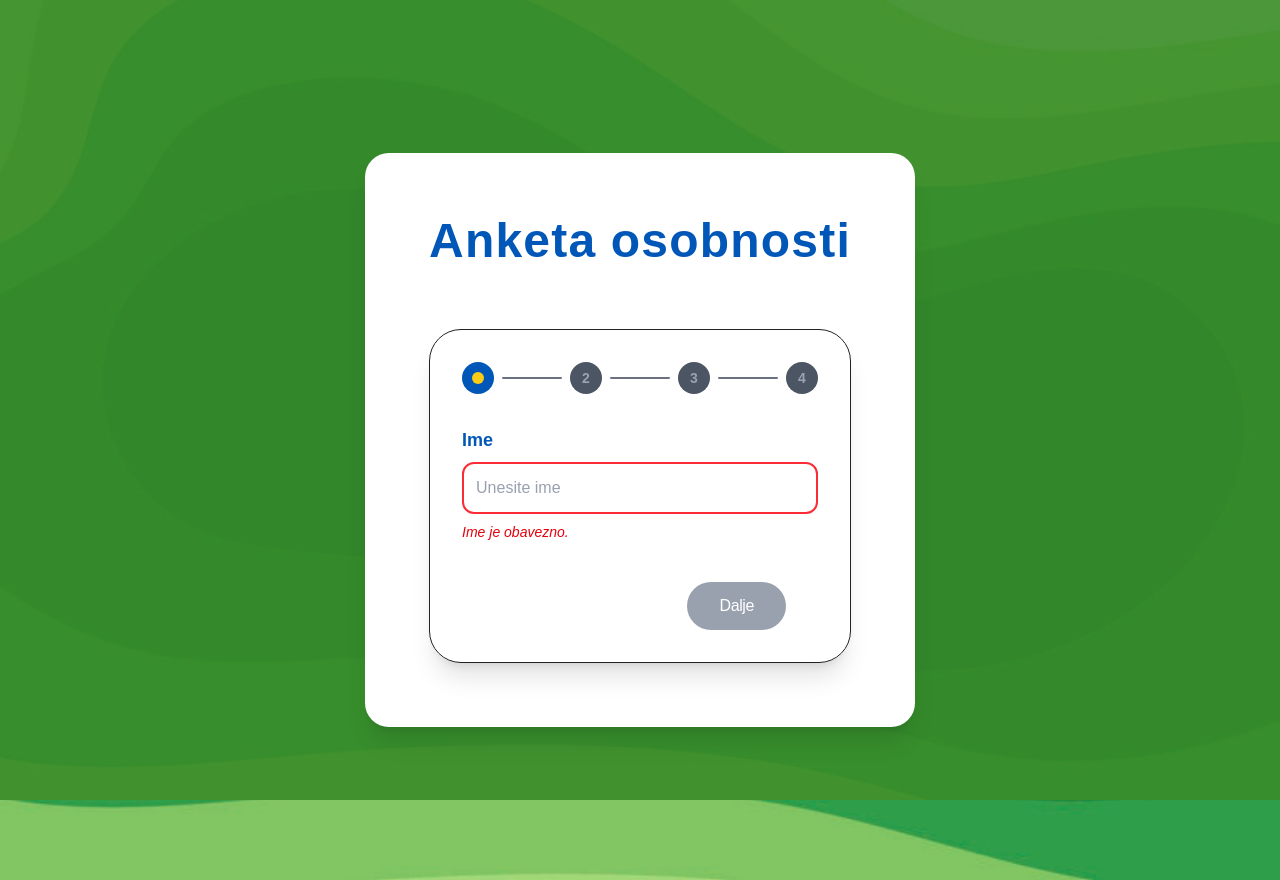
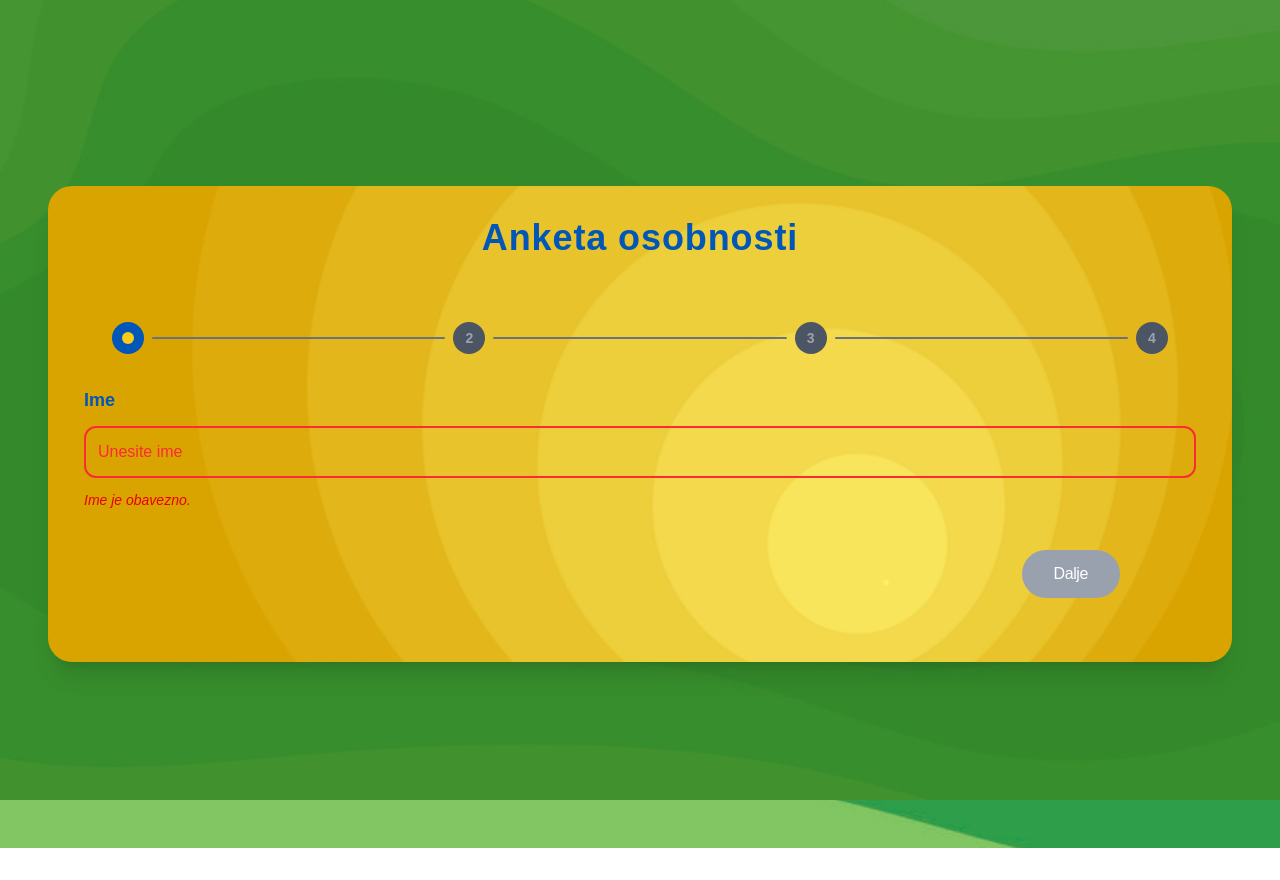
Before and after one commit to shaghidev/baltazar-anketa, a Next.js app in the folder client/: page / in a window 1280 px wide. After the commit the page ends 848 px from the top, so only its background shows below. Built offline with nearby package versions, Linux system fonts and the light colour scheme; a web font is replaced by a local one.

Commit message:
update style

```diff
--- a/client/src/app/layout.tsx
+++ b/client/src/app/layout.tsx
@@ -32,23 +32,11 @@ export default function RootLayout({ children }: { children: ReactNode }) {
           }}
         />
         {/* Glavni sadržaj */}
-        <div
-          style={{
-            position: 'relative',
-            zIndex: 10,
-            width: '100%',
-            maxWidth: '960px',
-            minHeight: '100vh',
-            borderRadius: '1rem',
-            padding: '2.5rem',
-            display: 'flex',
-            flexDirection: 'column',
-            justifyContent: 'center',
-            alignItems: 'center',
-          }}
-        >
+        <div className="relative z-10 w-full min-h-screen rounded-lg p-6 flex flex-col justify-center items-center">
           {children}
         </div>
+
+
 
 
       </body>
--- a/client/src/app/page.tsx
+++ b/client/src/app/page.tsx
@@ -123,11 +123,24 @@ export default function Home() {
   };
 
   return (
-<main className="min-h-screen flex items-center justify-center bg-baltazarPurple font-baltazar p-6 sm:p-12">
-  <div className="bg-white rounded-3xl shadow-xl w-full max-w-4xl p-10 sm:p-16">
-    <h1 className="text-4xl sm:text-5xl font-extrabold mb-10 sm:mb-16 text-center text-[#0057B7] tracking-wide">
-      Anketa osobnosti
-    </h1>
+    <main className="flex items-center justify-center font-baltazar px-2 sm:px-6 py-8 min-h-screen w-full">
+      <div
+        className="
+          relative
+          bg-[url('/images/background1.png')] bg-cover bg-center
+          rounded-3xl shadow-xl
+          w-full max-w-[95vw] sm:max-w-[700px] md:max-w-[900px] lg:max-w-[1200px]
+          p-4 sm:p-8
+          overflow-hidden
+        "
+      >
+        {/* Overlay */}
+        <div className="absolute inset-0 bg-yellow/40 rounded-3xl pointer-events-none" />
+
+        {/* Sadržaj */}
+        <h1 className="relative text-3xl sm:text-4xl font-extrabold mb-4 sm:mb-8 text-center text-[#0057B7] tracking-wide">
+          Anketa osobnosti
+        </h1>
 
     <Stepper
       initialStep={1}
@@ -135,7 +148,7 @@ export default function Home() {
       onFinalStepCompleted={handleFinalStepComplete}
       backButtonText="Nazad"
       nextButtonText="Dalje"
-      className="space-y-12 sm:space-y-20"
+      className="relative space-y-8 sm:space-y-12"
       disableNext={!isStepValid(currentStep)}
     >
       <Step>
@@ -171,6 +184,5 @@ export default function Home() {
   </div>
 </main>
 
-
   );
   }
--- a/client/src/components/Stepper/StepName.tsx
+++ b/client/src/components/Stepper/StepName.tsx
@@ -10,14 +10,14 @@ interface StepNameProps {
 
 export default function StepName({ name, setName, valid }: StepNameProps) {
   return (
-    <div className="flex flex-col gap-2">
+    <div className="flex flex-col gap-3">
       <label className="text-lg font-semibold text-[#0057B7]">Ime</label>
       <input
         type="text"
         value={name}
         onChange={e => setName(e.target.value)}
         placeholder="Unesite ime"
-        className={`w-full rounded-xl border-2 p-3 text-gray-900 placeholder-gray-400
+        className={`w-full rounded-xl border-2 p-3 text-gray-900 placeholder-red-500
           transition focus:outline-none focus:ring-4 focus:ring-offset-1
           ${
             valid
--- a/client/src/components/Stepper/Stepper.tsx
+++ b/client/src/components/Stepper/Stepper.tsx
@@ -87,12 +87,12 @@ export default function Stepper({
 
   return (
     <div
-      className="flex min-h-full flex-1 flex-col items-center justify-center p-6 sm:aspect-[4/3] md:aspect-[2/1]"
+      className="flex min-h-full flex-1 flex-col items-center justify-center p-0" // maknuo aspect
       {...rest}
     >
       <div
-        className={`mx-auto w-full max-w-5xl rounded-4xl shadow-xl ${stepCircleContainerClassName}`}
-        style={{ border: "1px solid #222" }}
+        className={`mx-auto w-full max-w-0wxl ${stepCircleContainerClassName}`} // povećao max-w
+
       >
         <div
           className={`${stepContainerClassName} flex w-full items-center p-6 sm:p-8`}
@@ -135,13 +135,13 @@ export default function Stepper({
           isCompleted={isCompleted}
           currentStep={currentStep}
           direction={direction}
-          className={`space-y-2 px-10 sm:px-16 ${contentClassName}`} // veći padding sa strane
+          className={`space-y-2 px-10 sm:px-20 ${contentClassName}`} // veći padding
         >
           {Children.toArray(children)[currentStep - 1]}
         </StepContentWrapper>
 
         {!isCompleted && (
-          <div className={`px-10 sm:px-16 pb-8 ${footerClassName}`}>
+          <div className={`px-10 sm:px-20 pb-8 ${footerClassName}`}>
             <div
               className={`mt-10 flex ${
                 currentStep !== 1 ? "justify-between" : "justify-end"
@@ -178,6 +178,7 @@ export default function Stepper({
       </div>
     </div>
   );
+
 }
 
 interface StepContentWrapperProps {
@@ -274,7 +275,7 @@ interface StepProps {
 }
 
 export function Step({ children }: StepProps) {
-  return <div className="px-8">{children}</div>;
+  return <div className="px-1">{children}</div>;
 }
 
 interface StepIndicatorProps {
--- /dev/null
+++ b/client/src/utils/personality.ts
@@ -0,0 +1,25 @@
+import { Answers, PersonalityType, scoring } from '../components/hooks/scoring'
+
+export function calculatePersonality(answers: Answers): PersonalityType {
+  const totals: Record<PersonalityType, number> = {
+    'Profesor Baltazar': 0,
+    'Izumitelj Amater': 0,
+    'Umjetnik Sanjar': 0,
+    'Pomoćnik iz sjene': 0,
+  }
+
+  for (const key in answers) {
+    const scoreMap = scoring[key as keyof Answers]
+    if (!scoreMap) continue
+    const scores = scoreMap[answers[key as keyof Answers]]
+    if (scores) {
+      for (const type in scores) {
+        totals[type as PersonalityType] += scores[type as PersonalityType] ?? 0
+      }
+    }
+  }
+
+  return Object.entries(totals).reduce((max, curr) =>
+    curr[1] > max[1] ? curr : max
+  )[0] as PersonalityType
+}
```
Also changed, not shown: client/public/images/background1.png (added).
